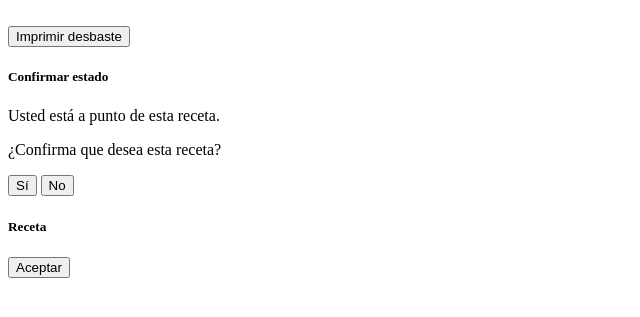
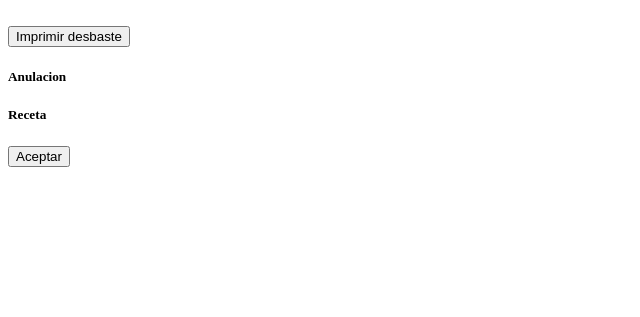
Before and after one commit to Purares/purares-test, a PHP site: template vista/pagina/detalleDesbaste.php in a window 1280 px wide. Shown: the top 317 px of the page, without its empty margins (0-640 px from the left). Run offline with PHP 8.4, Linux system fonts and the light colour scheme; the template is opened without the code that fills it, so the values that code supplies are empty.

Commit message:
vistas para anular el desbaste

```diff
--- a/vista/pagina/detalleDesbaste.php
+++ b/vista/pagina/detalleDesbaste.php
@@ -26,7 +26,7 @@ foreach ($detalleDesbastes as $detalleDesbaste) {
   					</div>
   					<div>
   						<div class="boton">
-  						<?php if ($_GET['estado']==0) {echo '<button type="button" class="btn btn-danger btn-lg" data-toggle="modal" data-target="#ConfirmarEstadoDesbaste" data-accion="anular" id="botonCambiarEstadoDesbaste">Anular Desbaste</button>';}else{echo '<button type="button" class="btn btn-success btn-lg" data-toggle="modal" data-target="#ConfirmarEstadoDesbaste" data-accion="activar" id="botonCambiarEstadoDesbaste">Activar desbaste</button>';}?>
+  						<?php if ($_GET['estado']==0) {echo '<button type="button" class="btn btn-danger btn-lg" data-toggle="modal" data-target="#ConfirmarAnularDesbaste" data-accion="anular" id="botonAnularDesbaste">Anular Desbaste</button>';};?>
   						</div>
   					</div>
   					<br>
@@ -62,6 +62,7 @@ foreach ($detalleDesbastes as $detalleDesbaste) {
            							<th scope="col">Unidad</th>
                         <th scope="col" class="text-right">Stock Actual</th>
                         <th scope="col">Unidad</th>
+                         <th scope="col">Movimiento</th>
         						</tr>
       						</thead>
   							<tbody>
@@ -71,7 +72,7 @@ foreach ($detalleDesbastes as $detalleDesbaste) {
 
 foreach ($detallecarnesdesbaste as $detallecarnedesbaste) {
 
-echo '<tr><td scope="col">' . $detallecarnedesbaste["id_carne"] . '</td><td scope="col">' . $detallecarnedesbaste["carne"] . '</td><td scope="col" class="text-right">' . $detallecarnedesbaste["qObtenido"] . '</td><td scope="col">' . $detallecarnedesbaste["udm"] . '</td><td scope="col" class="text-right">' . $detallecarnedesbaste["stockactual"] . '</td><td scope="col">' . $detallecarnedesbaste["udm"] . '</td></tr>';
+echo '<tr><td scope="col">' . $detallecarnedesbaste["id_carne"] . '</td><td scope="col">' . $detallecarnedesbaste["carne"] . '</td><td scope="col" class="text-right">' . $detallecarnedesbaste["qObtenido"] . '</td><td scope="col">' . $detallecarnedesbaste["udm"] . '</td><td scope="col" class="text-right">' . $detallecarnedesbaste["stockactual"] . '</td><td scope="col">' . $detallecarnedesbaste["udm"] . '</td><td scope="col"><button class="btn btn-secondary btn-sm">Nuevo movimiento</button></td></tr>';
 
 }
 ?>
@@ -84,22 +85,16 @@ echo '<tr><td scope="col">' . $detallecarnedesbaste["id_carne"] . '</td><td scop
 
 
 
-  <div class="modal fade" id="ConfirmarEstadoReceta" tabindex="-1" role="dialog" aria-hidden="true">
+  <div class="modal fade" id="AnularDesbaste" tabindex="-1" role="dialog" aria-hidden="true">
     <div class="modal-dialog modal-dialog-centered" role="document">
       <div class="modal-content">
         <div class="modal-header">
-          <h5 class="modal-title">Confirmar estado</h5>
+          <h5 class="modal-title">Anulacion</h5>
         </div>
         <div class="modal-body">
 
-		  <p>Usted está a punto de <a class="accion"></a> esta receta.</p>
-
-          <p>¿Confirma que desea <a class="accion"></a> esta receta?</p>
-
         </div>
         <div class="modal-footer">
-   			<button type="button" class="btn btn-success btn-lg" id="confirmar">Sí</button>
-          <button type="button" class="btn btn-danger btn-lg" data-dismiss="modal">No</button>
         </div>
       </div>
     </div>
@@ -130,9 +125,25 @@ var url;
 
 var url1;
 
-$("#botonCambiarEstado").on( "click", function() {
+$("#botonAnularDesbaste").on( "click", function() {
 
-$('#ConfirmarEstadoReceta').modal('show')});
+    $.ajax({
+                type:'POST',
+                url:'datos.php',
+                data:{idDesbasteVerDetalles: $('.iddesbaste').text()},
+                success:function(anulacion){
+                //alert('activo'+html);
+                $('#AnularDesbaste').modal('show')
+                var modal = $('#AnularDesbaste')
+                modal.find('.modal-body').html(anulacion)
+
+}})})
+
+
+/*
+
+
+$('#ConfirmarAnularDesbaste').modal('show')});
 
 $('#ConfirmarEstadoReceta').on('show.bs.modal', function (event) {
 var button = $('#botonCambiarEstado'); // Button that triggered the modal
@@ -194,7 +205,7 @@ $("#aceptar").on( "click", function() {
 
  $(location).attr('href',url1)
 
-})
+})*/
 
 </script>
 
```
Also changed, not shown: datos.php (+10 -0 lines).
